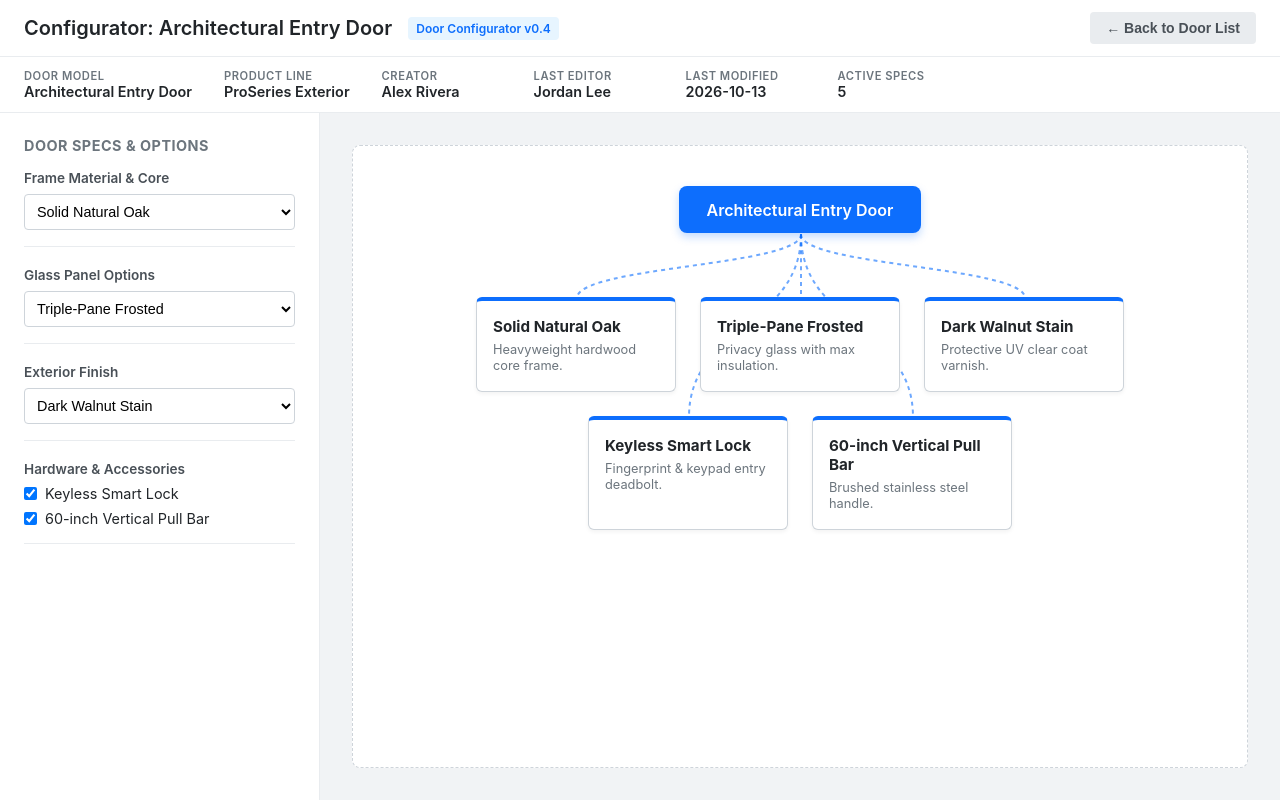
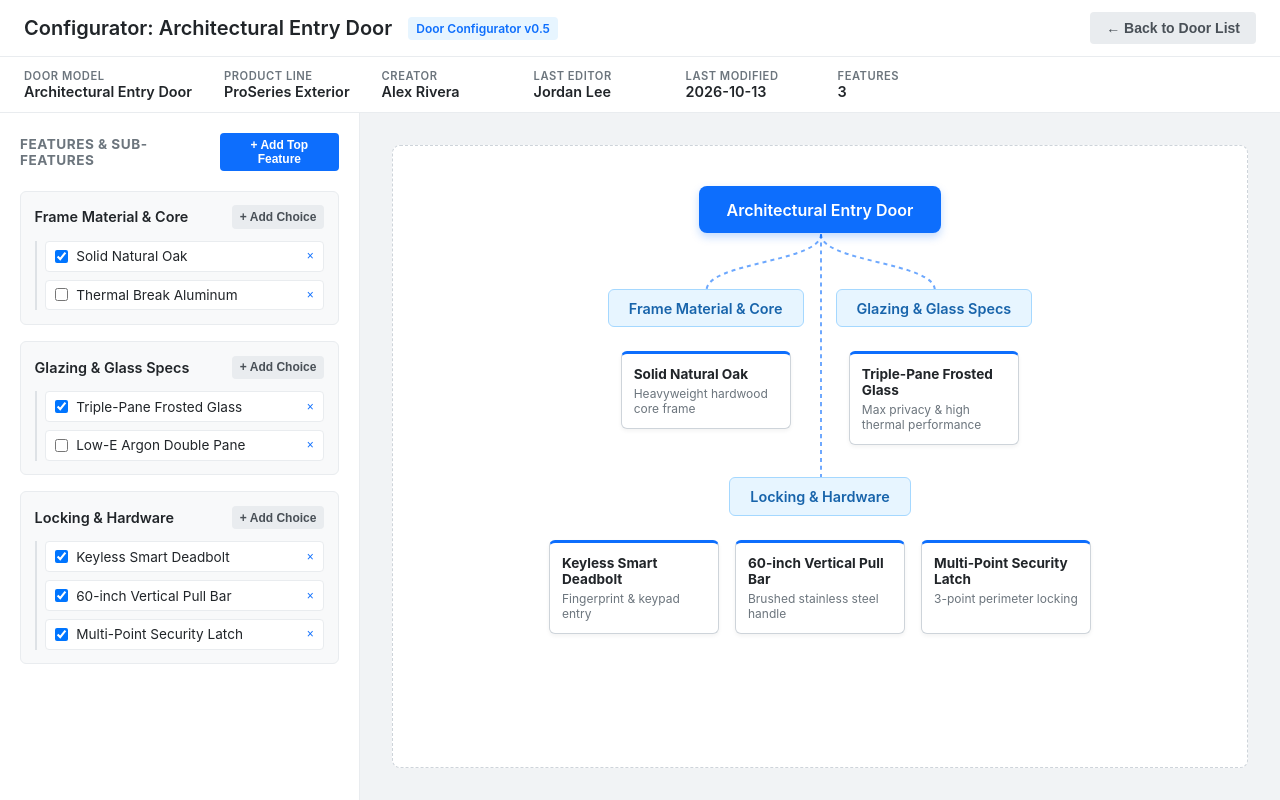
Before and after one commit to koganti7367/GCC-MetaProducts, a plain HTML site: page index.html in a window 1280 px wide. Both pictures are taken after a click on the button "Configure Door". Drawn offline with Linux system fonts and the light colour scheme.

Commit message:
Add files via upload

```diff
--- a/app.js
+++ b/app.js
@@ -1,4 +1,4 @@
-// Seed Data for Door Meta-Products
+// Hierarchical Door Meta-Products Seed Data
 const initialDoorMetaList = [
   {
     id: "door-001",
@@ -7,85 +7,30 @@ const initialDoorMetaList = [
     creator: "Alex Rivera",
     lastEditor: "Jordan Lee",
     lastModified: "2026-10-13",
-    categories: [
+    features: [
       {
-        id: "frame",
+        id: "feat-frame",
         name: "Frame Material & Core",
-        type: "select",
-        options: [
-          { id: "oak-solid", name: "Solid Natural Oak", desc: "Heavyweight hardwood core frame." },
-          { id: "aluminum-thermal", name: "Thermal Break Aluminum", desc: "Modern insulated aluminum frame." },
-          { id: "fiberglass", name: "Composite Fiberglass", desc: "High weather-resistance core." }
-        ],
-        selected: "oak-solid"
+        subfeatures: [
+          { id: "sub-oak", name: "Solid Natural Oak", desc: "Heavyweight hardwood core frame", active: true },
+          { id: "sub-aluminum", name: "Thermal Break Aluminum", desc: "Insulated aluminum frame", active: false }
+        ]
       },
       {
-        id: "glass",
-        name: "Glass Panel Options",
-        type: "select",
-        options: [
-          { id: "frosted-triple", name: "Triple-Pane Frosted", desc: "Privacy glass with max insulation." },
-          { id: "clear-double", name: "Double-Pane Clear", desc: "High visibility tempered glass." },
-          { id: "no-glass", name: "Solid Wood (No Glass)", desc: "Full solid panel construction." }
-        ],
-        selected: "frosted-triple"
+        id: "feat-glass",
+        name: "Glazing & Glass Specs",
+        subfeatures: [
+          { id: "sub-frosted", name: "Triple-Pane Frosted Glass", desc: "Max privacy & high thermal performance", active: true },
+          { id: "sub-lowe", name: "Low-E Argon Double Pane", desc: "Solar heat gain reduction glass", active: false }
+        ]
       },
       {
-        id: "finish",
-        name: "Exterior Finish",
-        type: "select",
-        options: [
-          { id: "walnut-stain", name: "Dark Walnut Stain", desc: "Protective UV clear coat varnish." },
-          { id: "matte-black", name: "Matte Black Powdercoat", desc: "Durable architectural paint coating." }
-        ],
-        selected: "walnut-stain"
-      },
-      {
-        id: "hardware",
-        name: "Hardware & Accessories",
-        type: "checkbox",
-        options: [
-          { id: "smart-lock", name: "Keyless Smart Lock", desc: "Fingerprint & keypad entry deadbolt.", active: true },
-          { id: "pull-handle-60in", name: "60-inch Vertical Pull Bar", desc: "Brushed stainless steel handle.", active: true }
-        ]
-      }
-    ]
-  },
-  {
-    id: "door-002",
-    name: "Sliding Patio Glass System",
-    line: "VistaView Series",
-    creator: "Samantha Chen",
-    lastEditor: "Alex Rivera",
-    lastModified: "2026-10-11",
-    categories: [
-      {
-        id: "frame",
-        name: "Frame Material & Core",
-        type: "select",
-        options: [
-          { id: "aluminum-thermal", name: "Thermal Break Aluminum", desc: "Slim profile aluminum frame." },
-          { id: "vinyl-composite", name: "Vinyl Composite Frame", desc: "Weatherproof UV-stabilized frame." }
-        ],
-        selected: "aluminum-thermal"
-      },
-      {
-        id: "glass",
-        name: "Glass Panel Options",
-        type: "select",
-        options: [
-          { id: "low-e-double", name: "Low-E Argon Double Pane", desc: "Energy efficient solar heat gain glass." },
-          { id: "tinted-privacy", name: "Bronze Tinted Privacy Glass", desc: "Reduced glare and interior visibility." }
-        ],
-        selected: "low-e-double"
-      },
-      {
-        id: "hardware",
-        name: "Hardware & Accessories",
-        type: "checkbox",
-        options: [
-          { id: "flush-latch", name: "Flush Interior Mortise Lock", desc: "Sleek low-profile locking mechanism.", active: true },
-          { id: "retractable-screen", name: "Integrated Retractable Screen", desc: "Concealed insect mesh screen.", active: true }
+        id: "feat-hardware",
+        name: "Locking & Hardware",
+        subfeatures: [
+          { id: "sub-smartlock", name: "Keyless Smart Deadbolt", desc: "Fingerprint & keypad entry", active: true },
+          { id: "sub-barhandle", name: "60-inch Vertical Pull Bar", desc: "Brushed stainless steel handle", active: true },
+          { id: "sub-multipoint", name: "Multi-Point Security Latch", desc: "3-point perimeter locking", active: true }
         ]
       }
     ]
@@ -106,24 +51,12 @@ document.addEventListener("DOMContentLoaded", () => {
 });
 
 function loadDoorList() {
-  const saved = localStorage.getItem("door_meta_list");
+  const saved = localStorage.getItem("door_meta_list_v2");
   return saved ? JSON.parse(saved) : initialDoorMetaList;
 }
 
 function saveDoorList() {
-  localStorage.setItem("door_meta_list", JSON.stringify(doorList));
-}
-
-function countActiveSpecs(door) {
-  let count = 0;
-  door.categories.forEach(cat => {
-    if (cat.type === "checkbox") {
-      count += cat.options.filter(o => o.active).length;
-    } else if (cat.selected && cat.selected !== "no-glass") {
-      count += 1;
-    }
-  });
-  return count;
+  localStorage.setItem("door_meta_list_v2", JSON.stringify(doorList));
 }
 
 function renderTable() {
@@ -138,7 +71,7 @@ function renderTable() {
       <td>${door.creator}</td>
       <td>${door.lastEditor}</td>
       <td>${door.lastModified}</td>
-      <td>${countActiveSpecs(door)} specs active</td>
+      <td>${door.features ? door.features.length : 0} Features</td>
       <td class="action-cell">
         <button class="btn btn-primary btn-sm" onclick="openConfigurator('${door.id}')">Configure Door</button>
         <button class="btn btn-secondary btn-sm" onclick="openEditModal('${door.id}')">Edit Info</button>
@@ -161,7 +94,7 @@ function openConfigurator(doorId) {
   document.getElementById("header-title").innerText = `Configurator: ${door.name}`;
 
   updateConfiguratorSummary(door);
-  renderSidebarControls(door);
+  renderSidebarFeatures(door);
   renderCanvas(door);
 }
 
@@ -181,66 +114,61 @@ function updateConfiguratorSummary(door) {
   document.getElementById("summary-creator").innerText = door.creator;
   document.getElementById("summary-editor").innerText = door.lastEditor;
   document.getElementById("summary-date").innerText = door.lastModified;
-  document.getElementById("summary-count").innerText = countActiveSpecs(door);
+  document.getElementById("summary-count").innerText = door.features ? door.features.length : 0;
 }
 
-function renderSidebarControls(door) {
+function renderSidebarFeatures(door) {
   const container = document.getElementById("controls-container");
   container.innerHTML = "";
 
-  door.categories.forEach(cat => {
-    const group = document.createElement("div");
-    group.className = "control-group";
+  if (!door.features || door.features.length === 0) {
+    container.innerHTML = `<p style="color: #6c757d; font-size: 0.85rem;">No features added yet. Click <strong>+ Add Top Feature</strong> above to start.</p>`;
+    return;
+  }
 
-    const label = document.createElement("label");
-    label.className = "group-label";
-    label.innerText = cat.name;
-    group.appendChild(label);
+  door.features.forEach(feat => {
+    const card = document.createElement("div");
+    card.className = "feature-card";
 
-    if (cat.type === "checkbox") {
-      const list = document.createElement("div");
-      list.className = "checkbox-list";
+    const header = document.createElement("div");
+    header.className = "feature-header";
+    header.innerHTML = `
+      <span class="feature-title">${feat.name}</span>
+      <button class="btn btn-secondary btn-sm" onclick="promptAddSubFeature('${feat.id}')">+ Add Choice</button>
+    `;
+    card.appendChild(header);
 
-      cat.options.forEach(opt => {
-        const item = document.createElement("label");
-        item.className = "checkbox-item";
+    const subList = document.createElement("div");
+    subList.className = "subfeature-list";
+
+    if (feat.subfeatures && feat.subfeatures.length > 0) {
+      feat.subfeatures.forEach(sub => {
+        const item = document.createElement("div");
+        item.className = "subfeature-item";
         item.innerHTML = `
-          <input type="checkbox" ${opt.active ? "checked" : ""} data-cat="${cat.id}" data-opt="${opt.id}">
-          <span>${opt.name}</span>
+          <div class="subfeature-left">
+            <input type="checkbox" ${sub.active ? "checked" : ""} id="check-${sub.id}">
+            <label for="check-${sub.id}" style="cursor:pointer;">${sub.name}</label>
+          </div>
+          <button class="btn-link" onclick="deleteSubFeature('${feat.id}', '${sub.id}')">&times;</button>
         `;
+
         item.querySelector("input").addEventListener("change", (e) => {
-          opt.active = e.target.checked;
+          sub.active = e.target.checked;
           door.lastEditor = "Alex Rivera";
           door.lastModified = new Date().toISOString().split("T")[0];
           saveDoorList();
-          updateConfiguratorSummary(door);
           renderCanvas(door);
         });
-        list.appendChild(item);
+
+        subList.appendChild(item);
       });
-      group.appendChild(list);
     } else {
-      const select = document.createElement("select");
-      cat.options.forEach(opt => {
-        const option = document.createElement("option");
-        option.value = opt.id;
-        option.innerText = opt.name;
-        if (opt.id === cat.selected) option.selected = true;
-        select.appendChild(option);
-      });
-
-      select.addEventListener("change", (e) => {
-        cat.selected = e.target.value;
-        door.lastEditor = "Alex Rivera";
-        door.lastModified = new Date().toISOString().split("T")[0];
-        saveDoorList();
-        updateConfiguratorSummary(door);
-        renderCanvas(door);
-      });
-      group.appendChild(select);
+      subList.innerHTML = `<span style="font-size:0.75rem; color:#adb5bd;">No choices under this feature.</span>`;
     }
 
-    container.appendChild(group);
+    card.appendChild(subList);
+    container.appendChild(card);
   });
 }
 
@@ -255,43 +183,52 @@ function renderCanvas(door) {
   root.innerText = door.name;
   canvas.appendChild(root);
 
-  // 2. Node Grid
-  const grid = document.createElement("div");
-  grid.className = "node-grid";
+  // 2. Feature & Subfeature Hierarchy Grid
+  const row = document.createElement("div");
+  row.className = "feature-nodes-row";
 
-  door.categories.forEach(cat => {
-    if (cat.type === "checkbox") {
-      cat.options.filter(o => o.active).forEach(opt => {
-        grid.appendChild(createNodeCard(opt.id, opt.name, opt.desc));
-      });
-    } else {
-      const selectedOpt = cat.options.find(o => o.id === cat.selected);
-      if (selectedOpt && selectedOpt.id !== "no-glass") {
-        grid.appendChild(createNodeCard(selectedOpt.id, selectedOpt.name, selectedOpt.desc));
+  if (door.features) {
+    door.features.forEach(feat => {
+      const activeSubs = feat.subfeatures ? feat.subfeatures.filter(s => s.active) : [];
+      if (activeSubs.length > 0) {
+        const col = document.createElement("div");
+        col.className = "feature-group-column";
+
+        const featNode = document.createElement("div");
+        featNode.className = "node-feature feat-node";
+        featNode.dataset.id = feat.id;
+        featNode.innerText = feat.name;
+        col.appendChild(featNode);
+
+        const subGrid = document.createElement("div");
+        subGrid.className = "node-subgrid";
+
+        activeSubs.forEach(sub => {
+          const card = document.createElement("div");
+          card.className = "node-card sub-card";
+          card.dataset.subid = sub.id;
+          card.innerHTML = `
+            <h4>${sub.name}</h4>
+            <p>${sub.desc || ""}</p>
+          `;
+          subGrid.appendChild(card);
+        });
+
+        col.appendChild(subGrid);
+        row.appendChild(col);
       }
-    }
-  });
+    });
+  }
 
-  canvas.appendChild(grid);
+  canvas.appendChild(row);
   setTimeout(drawConnectors, 50);
-}
-
-function createNodeCard(id, title, description) {
-  const card = document.createElement("div");
-  card.className = "node-card child-node";
-  card.dataset.id = id;
-  card.innerHTML = `
-    <h4>${title}</h4>
-    <p>${description}</p>
-  `;
-  return card;
 }
 
 function drawConnectors() {
   const svg = document.getElementById("svg-connectors");
   const viewport = document.getElementById("viewport");
   const rootNode = document.getElementById("root-node");
-  const childNodes = document.querySelectorAll(".child-node");
+  const featNodes = document.querySelectorAll(".feat-node");
 
   if (!svg || !viewport || !rootNode) return;
 
@@ -303,10 +240,10 @@ function drawConnectors() {
   const startX = rootRect.left + rootRect.width / 2 - viewportRect.left + viewport.scrollLeft;
   const startY = rootRect.bottom - viewportRect.top + viewport.scrollTop;
 
-  childNodes.forEach(child => {
-    const childRect = child.getBoundingClientRect();
-    const endX = childRect.left + childRect.width / 2 - viewportRect.left + viewport.scrollLeft;
-    const endY = childRect.top - viewportRect.top + viewport.scrollTop;
+  featNodes.forEach(feat => {
+    const featRect = feat.getBoundingClientRect();
+    const endX = featRect.left + featRect.width / 2 - viewportRect.left + viewport.scrollLeft;
+    const endY = featRect.top - viewportRect.top + viewport.scrollTop;
 
     const controlY = startY + (endY - startY) / 2;
     const pathD = `M ${startX} ${startY} C ${startX} ${controlY}, ${endX} ${controlY}, ${endX} ${endY}`;
@@ -325,11 +262,13 @@ function drawConnectors() {
 
 function setupEventListeners() {
   const modal = document.getElementById("modal-create");
+  const subModal = document.getElementById("modal-subfeature");
   const btnCreate = document.getElementById("btn-create-meta");
   const btnBack = document.getElementById("btn-back-to-list");
   const btnClose = document.getElementById("btn-close-modal");
   const btnCancel = document.getElementById("btn-cancel-modal");
   const formCreate = document.getElementById("form-create-meta");
+  const btnAddFeature = document.getElementById("btn-add-feature");
 
   btnCreate.addEventListener("click", () => {
     document.getElementById("modal-title").innerText = "Create New Door Model";
@@ -343,6 +282,58 @@ function setupEventListeners() {
   btnClose.addEventListener("click", () => modal.classList.add("hidden"));
   btnCancel.addEventListener("click", () => modal.classList.add("hidden"));
 
+  document.getElementById("btn-close-submodal").addEventListener("click", () => subModal.classList.add("hidden"));
+  document.getElementById("btn-cancel-submodal").addEventListener("click", () => subModal.classList.add("hidden"));
+
+  // Add Top Feature
+  btnAddFeature.addEventListener("click", () => {
+    if (!activeDoorId) return;
+    const name = prompt("Enter New Top-Level Feature Name (e.g. Fire-Rating & Seals):");
+    if (name) {
+      const door = doorList.find(d => d.id === activeDoorId);
+      if (door) {
+        if (!door.features) door.features = [];
+        door.features.push({
+          id: "feat-" + Date.now(),
+          name,
+          subfeatures: []
+        });
+        saveDoorList();
+        updateConfiguratorSummary(door);
+        renderSidebarFeatures(door);
+        renderCanvas(door);
+      }
+    }
+  });
+
+  // Submit Sub-Feature Modal
+  document.getElementById("form-add-subfeature").addEventListener("submit", (e) => {
+    e.preventDefault();
+    const featId = document.getElementById("subfeature-feature-id").value;
+    const name = document.getElementById("input-sub-name").value.trim();
+    const desc = document.getElementById("input-sub-desc").value.trim();
+
+    const door = doorList.find(d => d.id === activeDoorId);
+    if (door && featId) {
+      const feat = door.features.find(f => f.id === featId);
+      if (feat) {
+        if (!feat.subfeatures) feat.subfeatures = [];
+        feat.subfeatures.push({
+          id: "sub-" + Date.now(),
+          name,
+          desc,
+          active: true
+        });
+        saveDoorList();
+        renderSidebarFeatures(door);
+        renderCanvas(door);
+      }
+    }
+
+    subModal.classList.add("hidden");
+    document.getElementById("form-add-subfeature").reset();
+  });
+
   formCreate.addEventListener("submit", (e) => {
     e.preventDefault();
     const id = document.getElementById("input-id").value;
@@ -352,7 +343,6 @@ function setupEventListeners() {
     const today = new Date().toISOString().split("T")[0];
 
     if (id) {
-      // Edit existing door
       const door = doorList.find(d => d.id === id);
       if (door) {
         door.name = name;
@@ -361,7 +351,6 @@ function setupEventListeners() {
         door.lastModified = today;
       }
     } else {
-      // Create new door model
       const newDoor = {
         id: "door-" + Date.now(),
         name,
@@ -369,23 +358,12 @@ function setupEventListeners() {
         creator,
         lastEditor: creator,
         lastModified: today,
-        categories: [
+        features: [
           {
-            id: "frame",
+            id: "feat-frame",
             name: "Frame Material & Core",
-            type: "select",
-            options: [
-              { id: "oak-solid", name: "Solid Natural Oak", desc: "Heavyweight hardwood core frame." },
-              { id: "aluminum-thermal", name: "Thermal Break Aluminum", desc: "Modern insulated aluminum frame." }
-            ],
-            selected: "oak-solid"
-          },
-          {
-            id: "hardware",
-            name: "Hardware & Accessories",
-            type: "checkbox",
-            options: [
-              { id: "smart-lock", name: "Keyless Smart Lock", desc: "Fingerprint & keypad entry deadbolt.", active: true }
+            subfeatures: [
+              { id: "sub-oak", name: "Solid Natural Oak", desc: "Heavyweight hardwood core frame", active: true }
             ]
           }
         ]
@@ -397,6 +375,25 @@ function setupEventListeners() {
     renderTable();
     modal.classList.add("hidden");
   });
+}
+
+function promptAddSubFeature(featId) {
+  document.getElementById("subfeature-feature-id").value = featId;
+  document.getElementById("form-add-subfeature").reset();
+  document.getElementById("modal-subfeature").classList.remove("hidden");
+}
+
+function deleteSubFeature(featId, subId) {
+  const door = doorList.find(d => d.id === activeDoorId);
+  if (!door) return;
+
+  const feat = door.features.find(f => f.id === featId);
+  if (feat) {
+    feat.subfeatures = feat.subfeatures.filter(s => s.id !== subId);
+    saveDoorList();
+    renderSidebarFeatures(door);
+    renderCanvas(door);
+  }
 }
 
 function openEditModal(doorId) {
--- a/index.html
+++ b/index.html
@@ -10,7 +10,7 @@
   <header class="app-header">
     <div class="header-left">
       <h1 id="header-title">Door Meta-Product Manager</h1>
-      <span class="badge">Door Configurator v0.4</span>
+      <span class="badge">Door Configurator v0.5</span>
     </div>
     <div class="header-right">
       <button id="btn-back-to-list" class="btn btn-secondary hidden">&larr; Back to Door List</button>
@@ -29,7 +29,7 @@
             <th>Creator</th>
             <th>Last Editor</th>
             <th>Last Modified</th>
-            <th>Active Components</th>
+            <th>Feature Count</th>
             <th>Actions</th>
           </tr>
         </thead>
@@ -64,14 +64,17 @@
         <span id="summary-date" class="summary-value">--</span>
       </div>
       <div class="summary-item">
-        <span class="summary-label">Active Specs</span>
+        <span class="summary-label">Features</span>
         <span id="summary-count" class="summary-value">0</span>
       </div>
     </div>
 
     <div class="app-container">
       <aside class="sidebar">
-        <h2>Door Specs & Options</h2>
+        <div class="sidebar-header">
+          <h2>Features & Sub-Features</h2>
+          <button id="btn-add-feature" class="btn btn-primary btn-sm">+ Add Top Feature</button>
+        </div>
         <div id="controls-container"></div>
       </aside>
 
@@ -84,7 +87,7 @@
     </div>
   </section>
 
-  <!-- Modal for Creating/Editing Door Model -->
+  <!-- Modal for Creating/Editing Door Model Metadata -->
   <div id="modal-create" class="modal-overlay hidden">
     <div class="modal-card">
       <div class="modal-header">
@@ -113,6 +116,31 @@
     </div>
   </div>
 
+  <!-- Modal for Adding Sub-Feature -->
+  <div id="modal-subfeature" class="modal-overlay hidden">
+    <div class="modal-card">
+      <div class="modal-header">
+        <h3>Add Sub-Feature / Choice</h3>
+        <button id="btn-close-submodal" class="btn-close">&times;</button>
+      </div>
+      <form id="form-add-subfeature">
+        <input type="hidden" id="subfeature-feature-id" value="" />
+        <div class="form-group">
+          <label for="input-sub-name">Sub-Feature Name *</label>
+          <input type="text" id="input-sub-name" required placeholder="e.g. Triple-Pane Insulated Glass" />
+        </div>
+        <div class="form-group">
+          <label for="input-sub-desc">Description / Spec Note</label>
+          <input type="text" id="input-sub-desc" placeholder="e.g. Argon gas filled with Low-E coating" />
+        </div>
+        <div class="modal-footer">
+          <button type="button" id="btn-cancel-submodal" class="btn btn-secondary">Cancel</button>
+          <button type="submit" class="btn btn-primary">Add Sub-Feature</button>
+        </div>
+      </form>
+    </div>
+  </div>
+
   <script src="app.js"></script>
 </body>
 </html>
--- a/style.css
+++ b/style.css
@@ -5,7 +5,7 @@
   --border-color: #e9ecef;
   --accent-color: #0d6efd;
   --accent-hover: #0b5ed7;
-  --sidebar-width: 320px;
+  --sidebar-width: 360px;
 }
 
 * {
@@ -163,54 +163,69 @@ body {
   width: var(--sidebar-width);
   background-color: var(--surface-color);
   border-right: 1px solid var(--border-color);
-  padding: 1.5rem;
+  padding: 1.25rem;
   overflow-y: auto;
 }
 
+.sidebar-header {
+  display: flex;
+  justify-content: space-between;
+  align-items: center;
+  margin-bottom: 1.25rem;
+}
+
 .sidebar h2 {
-  font-size: 0.9rem;
-  margin-bottom: 1rem;
+  font-size: 0.85rem;
   text-transform: uppercase;
   letter-spacing: 0.5px;
   color: #6c757d;
 }
 
-.control-group {
-  margin-bottom: 1.25rem;
-  padding-bottom: 1rem;
-  border-bottom: 1px solid var(--border-color);
+/* Feature Block & Nested Sub-Features */
+.feature-card {
+  background-color: #f8f9fa;
+  border: 1px solid var(--border-color);
+  border-radius: 6px;
+  padding: 0.85rem;
+  margin-bottom: 1rem;
 }
 
-.control-group label.group-label {
-  display: block;
-  font-size: 0.85rem;
-  font-weight: 600;
-  margin-bottom: 0.5rem;
-  color: #495057;
+.feature-header {
+  display: flex;
+  justify-content: space-between;
+  align-items: center;
+  margin-bottom: 0.75rem;
 }
 
-.control-group select {
-  width: 100%;
-  padding: 0.5rem;
-  border: 1px solid #ced4da;
-  border-radius: 4px;
+.feature-title {
   font-size: 0.9rem;
-  background-color: #fff;
-  cursor: pointer;
+  font-weight: 600;
+  color: #212529;
 }
 
-.checkbox-list {
+.subfeature-list {
   display: flex;
   flex-direction: column;
   gap: 0.5rem;
+  padding-left: 0.5rem;
+  border-left: 2px solid #dee2e6;
 }
 
-.checkbox-item {
+.subfeature-item {
+  display: flex;
+  align-items: center;
+  justify-content: space-between;
+  font-size: 0.85rem;
+  background-color: #fff;
+  padding: 0.4rem 0.6rem;
+  border: 1px solid #e9ecef;
+  border-radius: 4px;
+}
+
+.subfeature-left {
   display: flex;
   align-items: center;
   gap: 0.5rem;
-  font-size: 0.9rem;
-  cursor: pointer;
 }
 
 /* Canvas Area */
@@ -253,7 +268,7 @@ body {
   display: flex;
   flex-direction: column;
   align-items: center;
-  gap: 4rem;
+  gap: 3.5rem;
   width: 100%;
 }
 
@@ -266,35 +281,59 @@ body {
   box-shadow: 0 4px 8px rgba(13, 110, 253, 0.25);
 }
 
-.node-grid {
+.feature-nodes-row {
   display: flex;
+  gap: 2rem;
+  justify-content: center;
+  width: 100%;
+  flex-wrap: wrap;
+}
+
+.feature-group-column {
+  display: flex;
+  flex-direction: column;
+  align-items: center;
   gap: 1.5rem;
+}
+
+.node-feature {
+  background-color: #e7f5ff;
+  border: 1px solid #a5d8ff;
+  color: #1864ab;
+  padding: 0.6rem 1.25rem;
+  border-radius: 6px;
+  font-weight: 600;
+  font-size: 0.9rem;
+}
+
+.node-subgrid {
+  display: flex;
+  gap: 1rem;
   flex-wrap: wrap;
   justify-content: center;
-  width: 100%;
 }
 
 .node-card {
   background-color: #ffffff;
   border: 1px solid #ced4da;
-  border-top: 4px solid #0d6efd;
+  border-top: 3px solid #0d6efd;
   border-radius: 6px;
-  padding: 1rem;
-  width: 200px;
+  padding: 0.75rem;
+  width: 170px;
   text-align: left;
   box-shadow: 0 2px 4px rgba(0, 0, 0, 0.05);
 }
 
 .node-card h4 {
-  font-size: 0.95rem;
-  margin-bottom: 0.35rem;
+  font-size: 0.85rem;
+  margin-bottom: 0.25rem;
   color: var(--text-color);
 }
 
 .node-card p {
-  font-size: 0.8rem;
+  font-size: 0.75rem;
   color: #6c757d;
-  line-height: 1.3;
+  line-height: 1.25;
 }
 
 /* Buttons */
@@ -336,8 +375,21 @@ body {
 }
 
 .btn-sm {
-  padding: 0.35rem 0.65rem;
-  font-size: 0.775rem;
+  padding: 0.3rem 0.5rem;
+  font-size: 0.75rem;
+}
+
+.btn-link {
+  background: none;
+  border: none;
+  color: var(--accent-color);
+  cursor: pointer;
+  padding: 0;
+  font-size: 0.75rem;
+}
+
+.btn-link:hover {
+  text-decoration: underline;
 }
 
 /* Modal */
```
